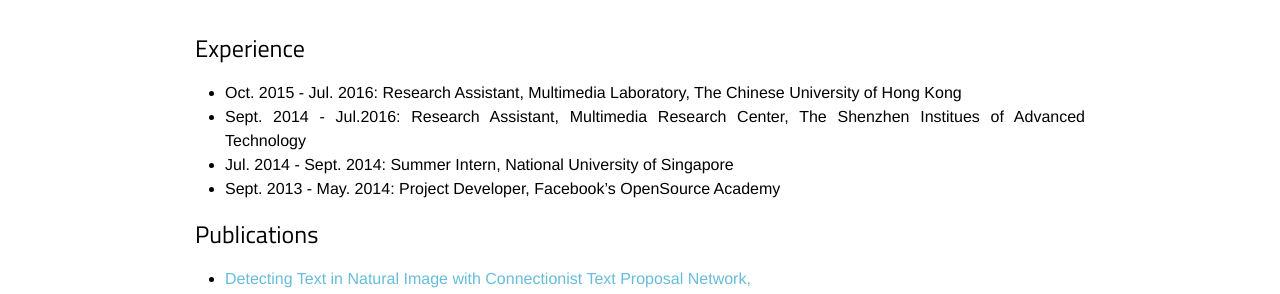
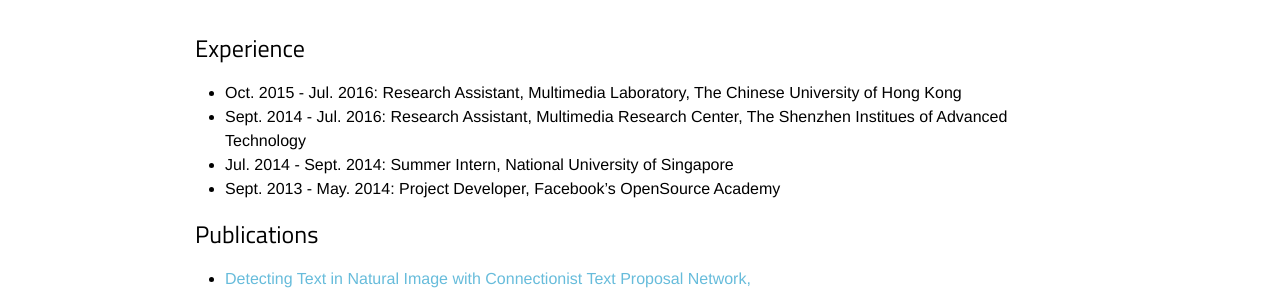
Before and after one commit to BestSonny/BestSonny.github.io.old, a Jekyll site: the page built from about.md, in a window 1280 px wide. Shown: the part 400-694 px from the top of the page. Built offline with Jekyll 4.4.1, drawn with Linux system fonts in a browser that asks for light colours.

Commit message:
update new school information

```diff
--- a/about.md
+++ b/about.md
@@ -56,11 +56,11 @@ As an enthusiastic researcher, my goal is to combine state-of-the-art computer v
 
 <h2 id="experience">Experience</h2>
 
-<div style="text-align: justify;" markdown="1">
+<div style="text-align: left;" markdown="1">
 
-* Oct. 2015 - Jul. 2016: Research Assistant, Multimedia Laboratory, The Chinese University of Hong Kong
-* Sept. 2014 - Jul.2016: Research Assistant, Multimedia Research Center, The Shenzhen Institues of Advanced Technology
-* Jul. 2014 - Sept. 2014: Summer Intern, National University of Singapore
+* Oct.  2015 - Jul. 2016: Research Assistant, Multimedia Laboratory, The Chinese University of Hong Kong
+* Sept. 2014 - Jul. 2016: Research Assistant, Multimedia Research Center, The Shenzhen Institues of Advanced Technology
+* Jul.  2014 - Sept. 2014: Summer Intern, National University of Singapore
 * Sept. 2013 - May. 2014: Project Developer, Facebook’s OpenSource Academy
 
 </div>
```
